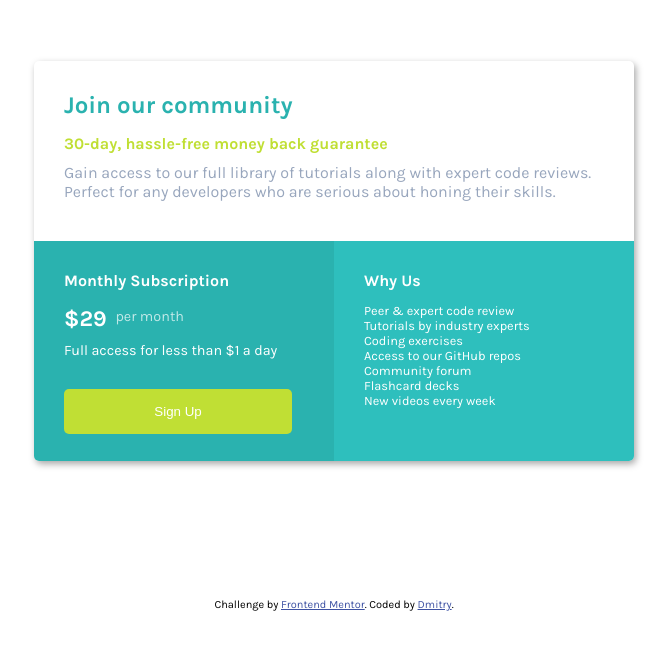
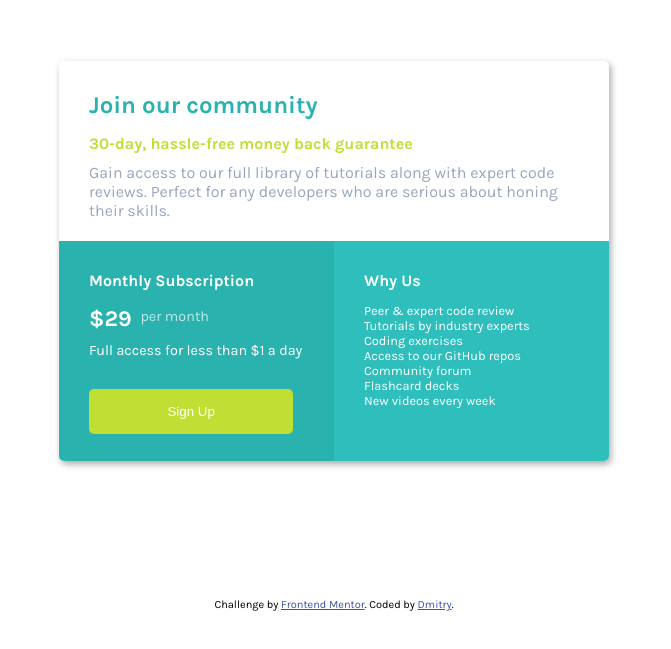
Before and after one commit to ToPPPi/Single-price-grid-component, a plain HTML site: page index.html in a window 1280 px wide. Shown: the part 139-788 px from the top of the page, without its empty margins (306-977 px from the left). Drawn offline with Linux system fonts and the light colour scheme.

Commit message:
Update styles.css

```diff
--- a/styles.css
+++ b/styles.css
@@ -23,8 +23,6 @@ body {
 
 
 #card {
-    width: 600px;
-    height: 400px;
     /* border: 3px solid red; */
     box-shadow: 2px 3px 7px 0px rgba(0,0,0,0.35);
     border-radius: 5px;
@@ -47,7 +45,7 @@ body {
 
 #bottom-left-section {
     display: inline-block;
-    width: 50%;
+    width: 100%;
     height: 100%;
     /* border: 2px solid yellow; */
     vertical-align: top;
@@ -61,7 +59,7 @@ body {
 
 #bottom-right-section {
     display: inline-block;
-    width: 50%;
+    width: 100%;
     height: 100%;
     /* border: 2px solid black; */
     vertical-align: top;
@@ -134,6 +132,7 @@ ul {
     color: white;
 }
 
+
 footer {
     position: fixed;
     bottom: 0;
@@ -154,3 +153,14 @@ footer {
 .attribution a {
     color: hsl(228, 45%, 44%);
 }
+
+@media (min-width: 576px) {
+    #card {
+        width: 550px;
+        height: 400px;
+    }
+
+    #bottom-left-section, #bottom-right-section {
+        width: 50%;
+    }
+};
```
